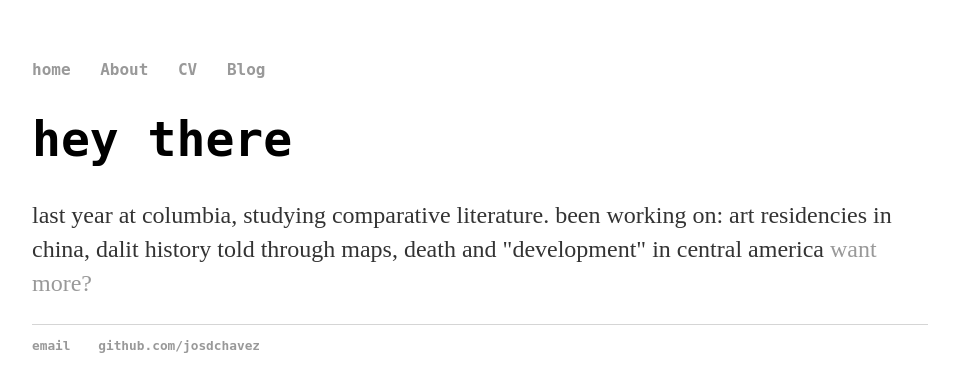
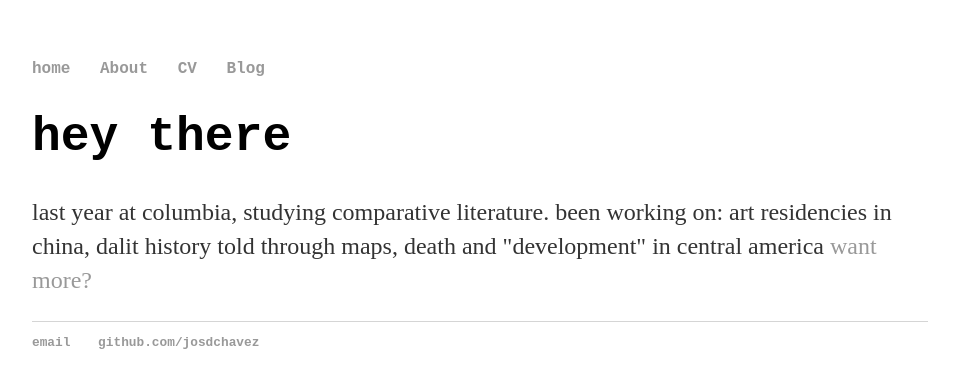
Before and after one commit to josdchavez/josdchavez.github.io, a Jekyll site: the page built from index.html, in a window 1280 px wide. Shown: the top 392 px of the page, without its empty margins (160-1119 px from the left). Built offline with Jekyll 4.4.1, drawn with Linux system fonts in a browser that asks for light colours.

Commit message:
Update main.css

```diff
--- a/css/main.css
+++ b/css/main.css
@@ -3,7 +3,7 @@ body {
     width: 70%;
 }
 nav ul, footer ul {
-    font-family:'monospace';
+    font-family:'Courier New', 'Courier', 'monospace';
     padding: 0px;
     list-style: none;
     font-weight: bold;
@@ -21,7 +21,7 @@ a:hover {
 }
 h1 {
     font-size: 3em;
-    font-family:'monospace';
+    font-family:'Courier New', 'Courier', 'monospace';
 }
 p {
     font-size: 1.5em;
```
